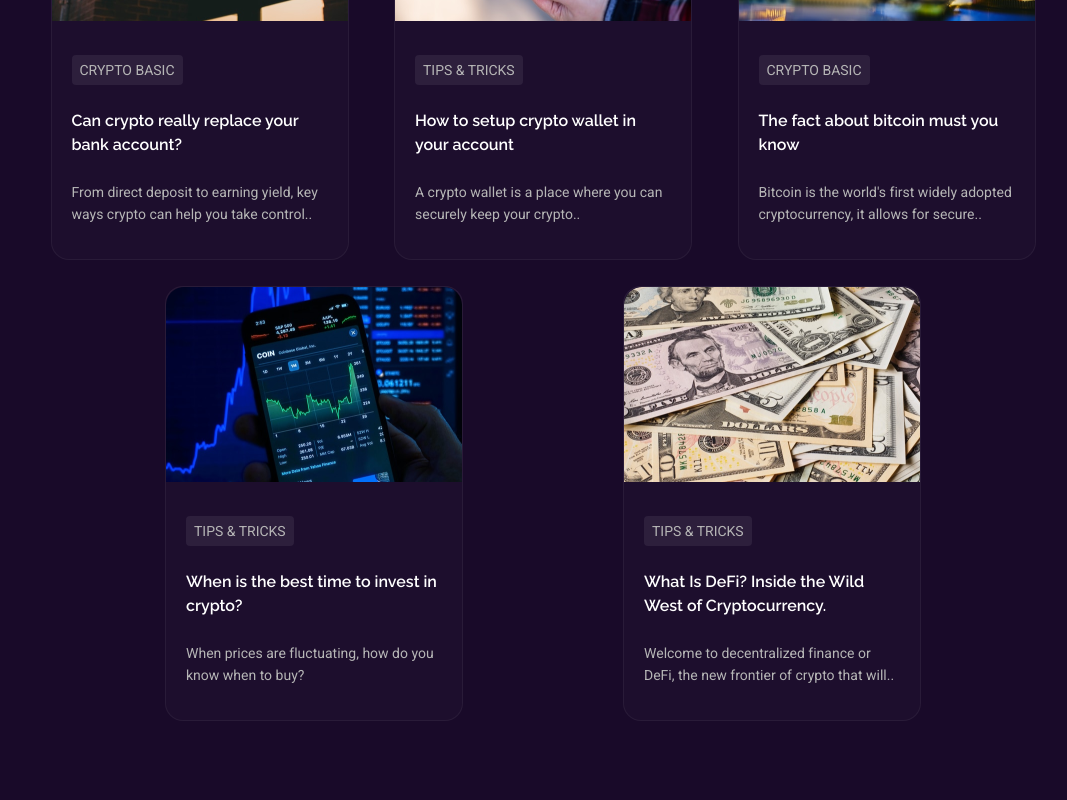
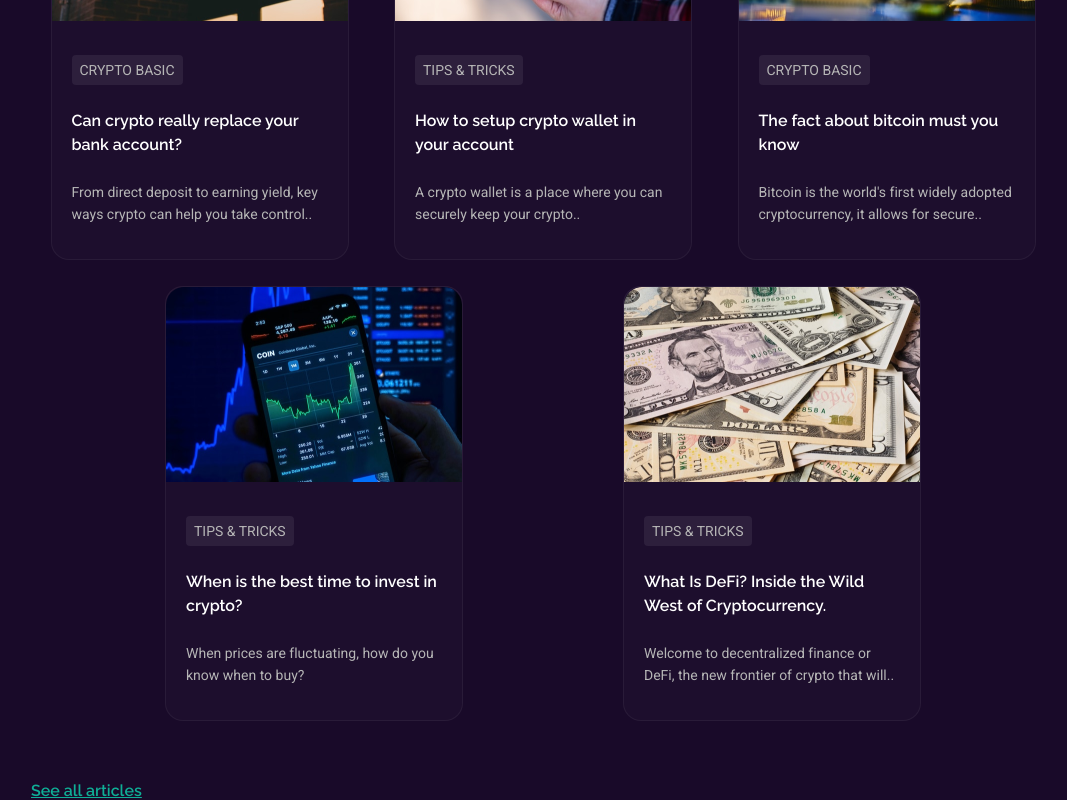
Before and after one commit to Irina0110/Crypto-portfolio, a React (Vite) app: page / in a window 1280 px wide. Shown: the part 4265-5065 px from the top of the page, without its empty margins (97-1164 px from the left). Before the commit the page ends 4986 px from the top, so only its background shows below. Built offline with nearby package versions, Linux system fonts and the light colour scheme; no server answers.

Commit message:
feat: learn block

```diff
--- a/src/components/Learn/Learn.scss
+++ b/src/components/Learn/Learn.scss
@@ -106,7 +106,7 @@
         }
 
         p {
-          color: var(--Font-Color-Light-Subtitle, #B6B6B6);
+          color: #B6B6B6;
           font-feature-settings: 'salt' on, 'liga' off;
 
           font-family: 'Roboto', sans-serif;
@@ -117,6 +117,16 @@
         }
       }
     }
+  }
+
+  &__link {
+    color: #0FAE96;
+    font-family: 'Raleway', sans-serif;
+    font-size: 16px;
+    font-style: normal;
+    font-weight: 600;
+    line-height: normal;
+    text-decoration-line: underline;
   }
 }
 
--- a/src/components/Learn/Learn.tsx
+++ b/src/components/Learn/Learn.tsx
@@ -29,6 +29,7 @@ export const Learn: FC = () => {
                     </div>
                 )}
             </div>
+            <a className={`${CLASS}__link`} href={'#'}>See all articles</a>
         </div>
     )
 }
```
